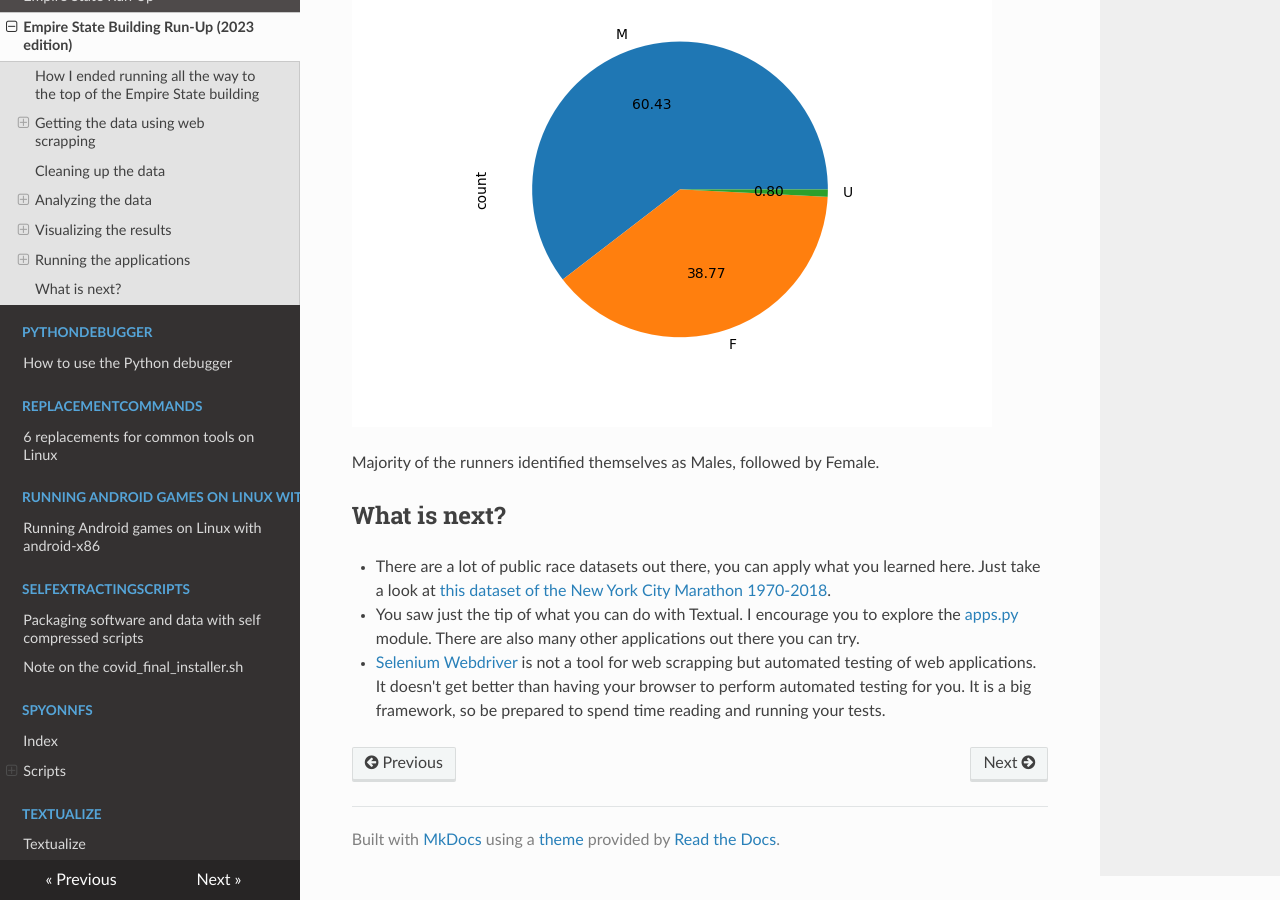
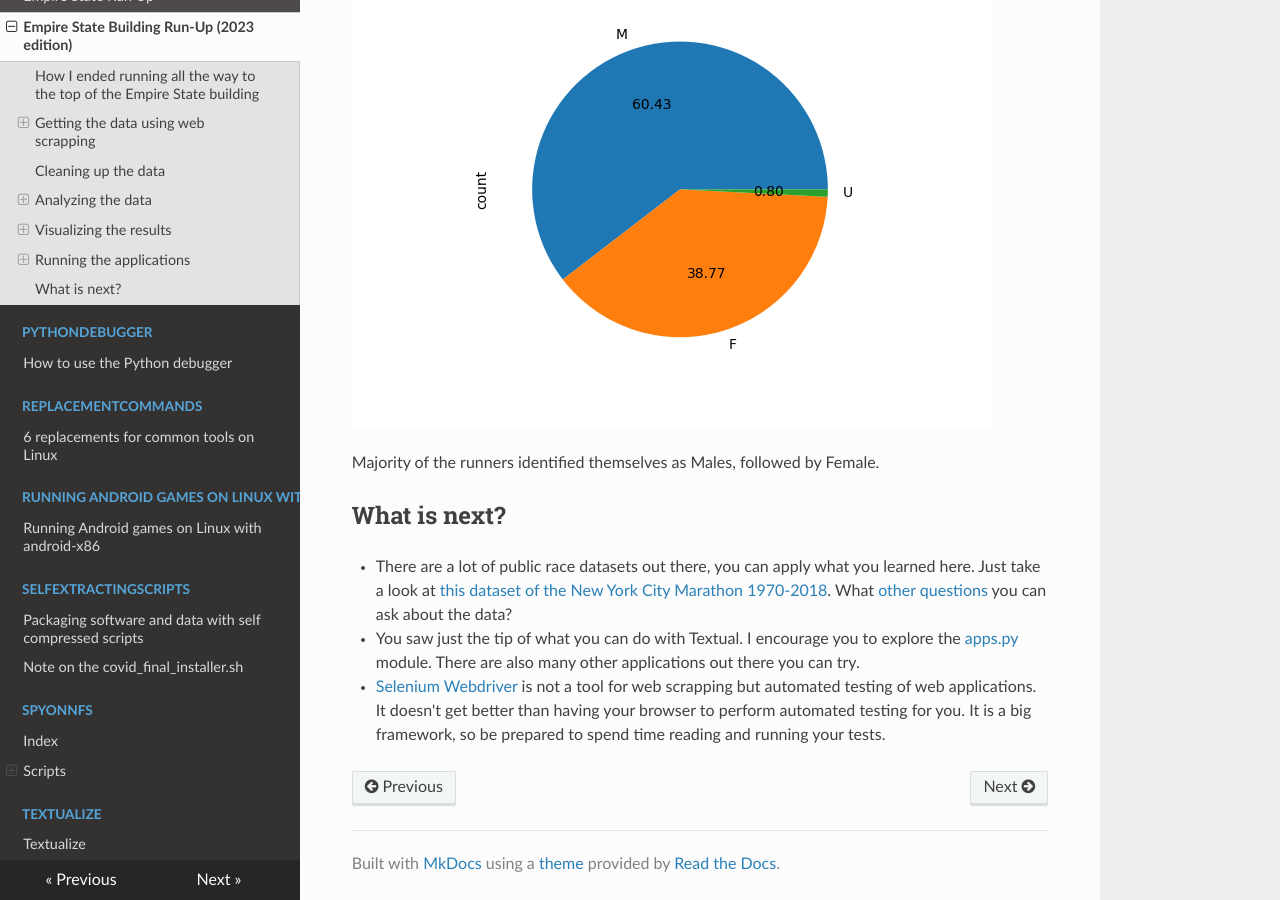
Before and after one commit to josevnz/tutorials, an MkDocs documentation site: the page built from docs/EmpireStateRunUp/TUTORIAL.md, in a window 1280 px wide and 900 px high, scrolled down 14429 px. Built offline with MkDocs 1.6.1, drawn with Linux system fonts in a browser that asks for light colours; nearby versions of some CDN libraries.

Commit message:
Statistics update

```diff
--- a/docs/EmpireStateRunUp/TUTORIAL.md
+++ b/docs/EmpireStateRunUp/TUTORIAL.md
@@ -575,6 +575,6 @@ Majority of the runners identified themselves as Males, followed by Female.
 
 ## What is next?
 
-* There are a lot of public race datasets out there, you can apply what you learned here. Just take a look at [this dataset of the New York City Marathon 1970-2018](https://github.com/davidjaimes/nyc-marathon).
+* There are a lot of public race datasets out there, you can apply what you learned here. Just take a look at [this dataset of the New York City Marathon 1970-2018](https://github.com/davidjaimes/nyc-marathon). What [other questions](https://github.com/meiguan/nyc2018marathonfinishers) you can ask about the data?
 * You saw just the tip of what you can do with Textual. I encourage you to explore the [apps.py](empirestaterunup/apps.py) module. There are also many other applications out there you can try.
 * [Selenium Webdriver](https://www.selenium.dev/documentation/webdriver/) is not a tool for web scrapping but automated testing of web applications. It doesn't get better than having your browser to perform automated testing for you. It is a big framework, so be prepared to spend time reading and running your tests.
```
